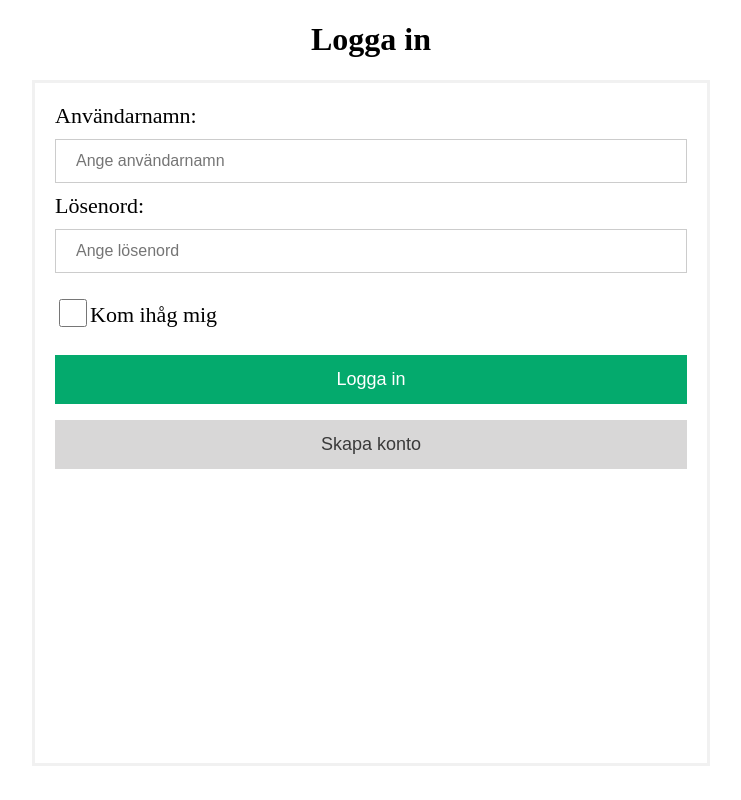
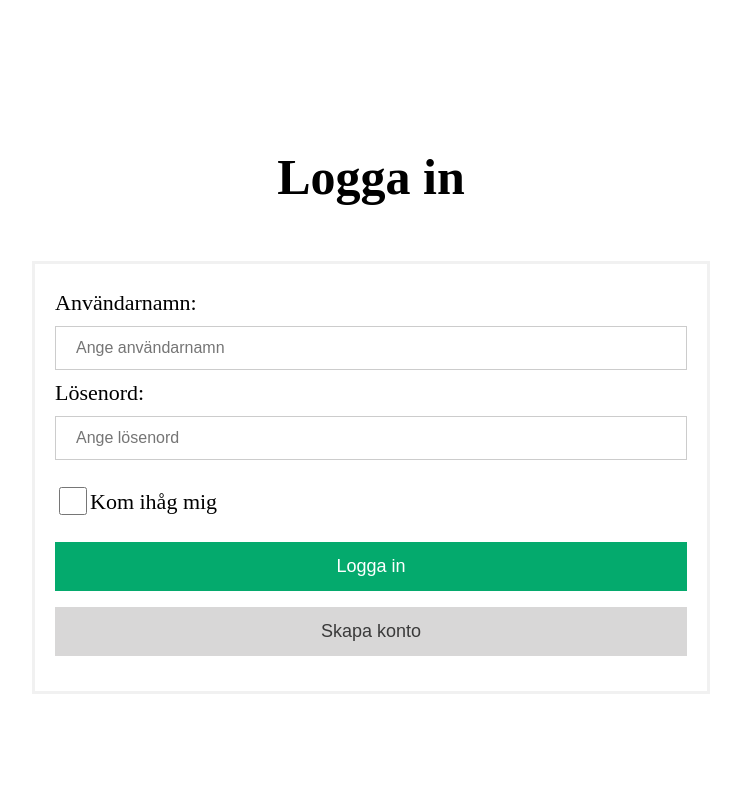
Before and after one commit to KrftaN/Webbshop-GA-2024-2025, a web app: file public/html/login.html in a window 1280 px wide. Shown: the whole page, without its empty margins (269-1010 px from the left). Run offline with its HTML, style and script files only (its server is not run), Linux system fonts and the light colour scheme.

Commit message:
Nobody helps me
Sad boy life

```diff
--- a/public/css/login-style.css
+++ b/public/css/login-style.css
@@ -1,13 +1,30 @@
-h1{
+.wrapper{
+  display: grid;
+  grid-template-rows: 1fr 6fr 1fr;
+  grid-template-areas:
+  "header"
+  "main"
+  "footer";
+  height: 98vh;
+}
+
+main{
+  display: grid;
+  grid-area: main;
+}
+
+h2{
+  font-size:50px;
   text-align: center;
 }
 
 .form {
   border: 2px solid #f1f1f1;
-  padding: 10px; /* Optimized for mobile spacing */
-  min-height: 80vh;
+  padding: 10px;
+  height: auto;
   display: flex;
-  flex-direction: column; /* Align items vertically */
+  flex-direction: column;
+  justify-content: center;
 }
 
 input[type=text], input[type=password] {
--- a/public/html/login.html
+++ b/public/html/login.html
@@ -8,8 +8,12 @@
     <link href="../css/login-style.css" rel="stylesheet">
 </head>
 <body>
+    <div class="wrapper">
+        <header>
+
+        </header>
         <main>
-        <h1>Logga in</h1>
+            <h2>Logga in</h2>
             <div class="form">
                 <form action="index.html" method="post"> <!--Här är mitt formulär, här har jag en action vilket är vart man hamnar efter man tryckt på submit, använder metod post vilket skickar informationen genom bodyn separat medans get (den andra metoden) skickar det genom URL:en-->
                     <label for="username">Användarnamn:</label> <!--Kopplad till min input och visar texten Användarnamn:-->
@@ -31,5 +35,6 @@
                 </form>
             </div>
         </main>
+    </div>
 </body>
 </html>
```
Also changed, not shown: public/html/about-us.html (+7 -7 lines), public/html/register.html (+31 -0 lines). Lines whose indentation alone changed are shown as unchanged.
